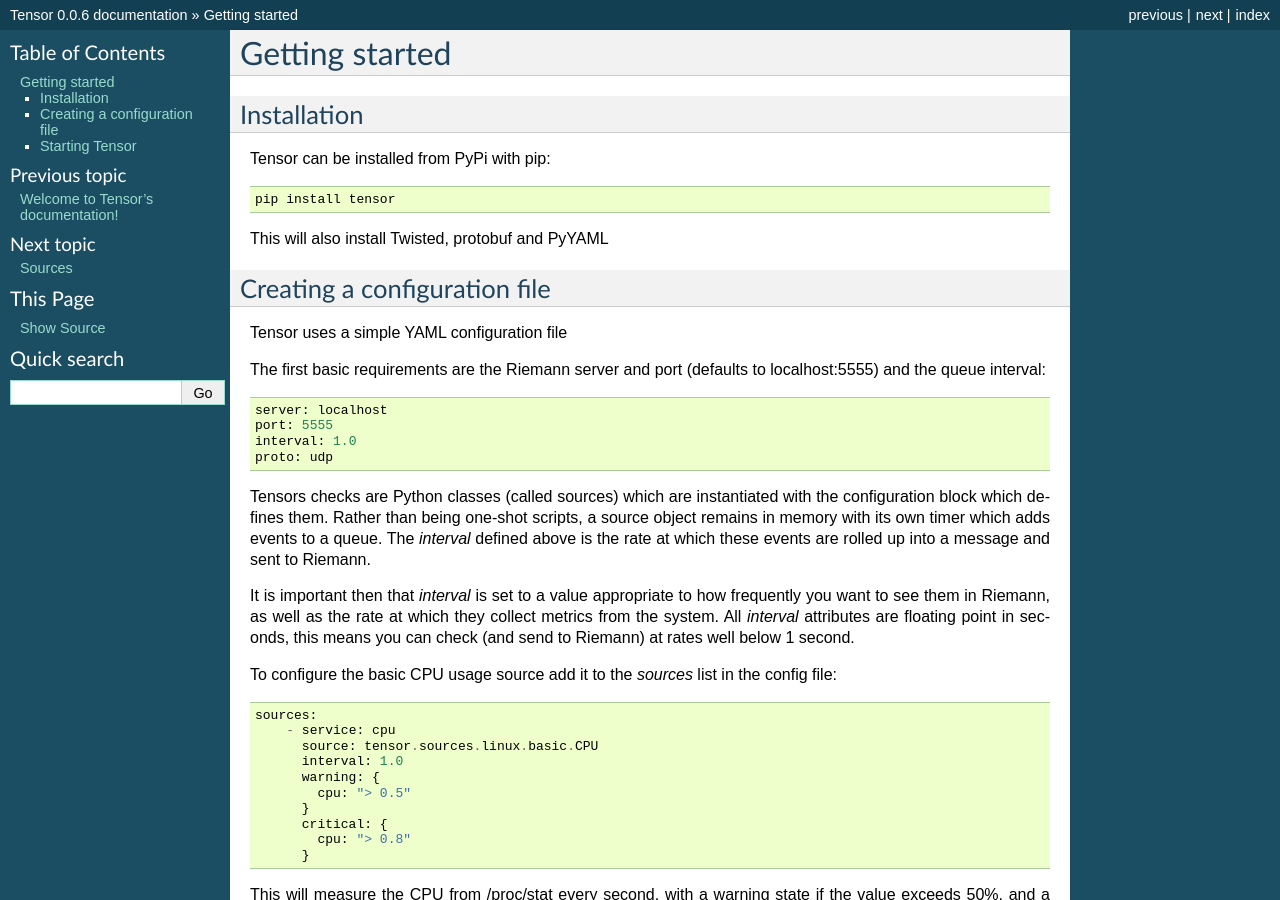
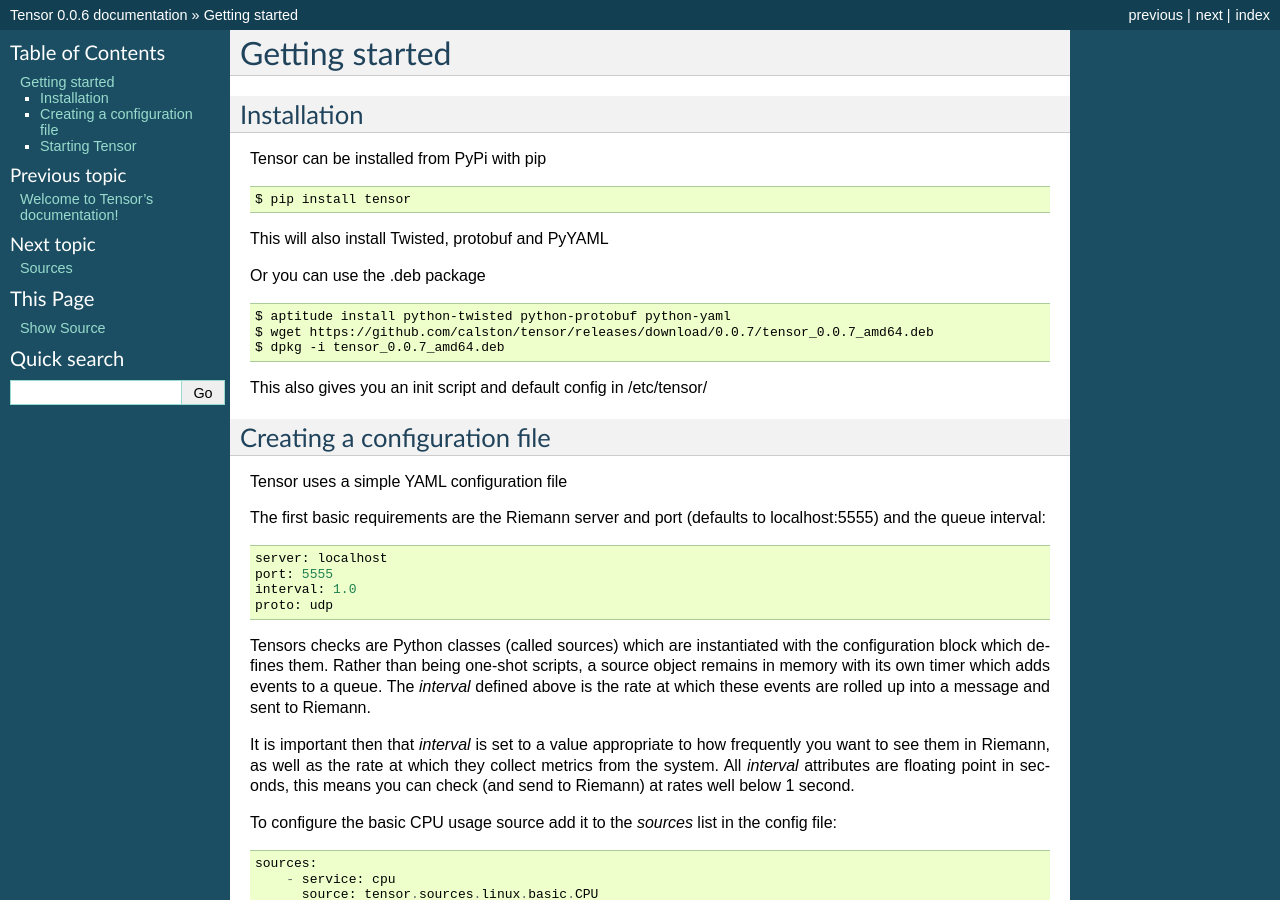
Before and after one commit to calston/tensor, a Sphinx documentation site: the page built from docs/start.rst, in a window 1280 px wide and 900 px high. Built offline with Sphinx 7.4.7, drawn with Linux system fonts in a browser that asks for light colours.

Commit message:
Document the deb package for the release

```diff
--- a/docs/start.rst
+++ b/docs/start.rst
@@ -4,11 +4,19 @@
 Installation
 ============
 
-Tensor can be installed from PyPi with pip::
+Tensor can be installed from PyPi with pip ::
 
-    pip install tensor
+    $ pip install tensor
 
 This will also install Twisted, protobuf and PyYAML
+
+Or you can use the .deb package ::
+
+    $ aptitude install python-twisted python-protobuf python-yaml
+    $ wget https://github.com/calston/tensor/releases/download/0.0.7/tensor_0.0.7_amd64.deb
+    $ dpkg -i tensor_0.0.7_amd64.deb
+
+This also gives you an init script and default config in /etc/tensor/
 
 Creating a configuration file
 =============================
```
